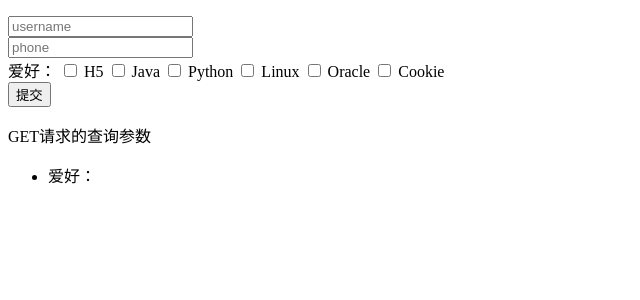
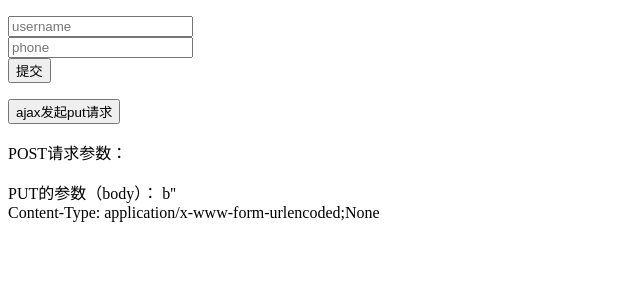
Before and after one commit to disenQF/advanceDjango1, a Django app: page /user/regist/ in a window 1280 px wide. Shown: the top 300 px of the page, without its empty margins (0-640 px from the left). Run offline with Django 3.2, Linux system fonts and the light colour scheme.

Commit message:
post和put请求

```diff
--- a/templates/regist2.html
+++ b/templates/regist2.html
@@ -15,7 +15,12 @@
         <br>
         爱好：
         {% for love in loves %}
-            <input type="checkbox" name="love" value="{{ love }}"> {{ love }}
+            {# 默认选择第一项和最后一项的爱好 #}
+            <input type="checkbox"
+                   {% if forloop.first or forloop.last %}
+                        checked
+                   {% endif %}
+                   name="love" value="{{ love }}"> {{ love }}
         {% endfor %}
         <br>
         <button>提交</button>
--- /dev/null
+++ b/templates/regist3.html
@@ -0,0 +1,58 @@
+<!DOCTYPE html>
+<html lang="en">
+<head>
+    <meta charset="UTF-8">
+    <meta http-equiv="X-UA-Compatible" content="ie=edge">
+    <meta name="viewport" content="width=device-width,initial-scale=1">
+    <title>Regist3</title>
+</head>
+<body>
+<p>
+<form method="post" enctype="application/x-www-form-urlencoded">
+    <input name="name" placeholder="username">
+    <br>
+    <input name="phone" placeholder="phone">
+    <br>
+    <button>提交</button>
+</form>
+</p>
+
+<p>
+    <button onclick="up_ajax()">ajax发起put请求</button>
+    <script>
+        function up_ajax() {
+            data = {
+                name: '李成',
+                phone: '1991828272',
+                loves: ['唱', '跳', 'RAP', '篮球']
+            };
+            fetch('', {
+                method: 'PUT',
+                body: document.forms[0].serialize,
+                headers: {
+                    'Content-Type': 'application/x-www-form-urlencoded'
+                }
+            }).then(response => response.text())
+                .then(html => {
+                    document.write(html)
+                })
+        }
+    </script>
+</p>
+<p>
+    POST请求参数：
+<ul>
+    {% for key, value in request.POST.items %}
+        <li>{{ key }}: {{ value }}</li>
+    {% endfor %}
+</ul>
+</p>
+<p>
+    PUT的参数（body）： {{ request.body }}
+    <br>
+    Content-Type:  {{ request.content_type }};{{ request.encoding }}
+
+</p>
+
+</body>
+</html>
--- a/user/views.py
+++ b/user/views.py
@@ -6,8 +6,14 @@
 
 
 @csrf_exempt
-def regist(request, user_id=None):
+def regist_2(request, user_id=None):
     loves = ['H5', 'Java', 'Python', 'Linux', 'Oracle', 'Cookie']
     # 获取参数名相同的多个参数值
     select_loves = request.GET.getlist('love')
     return render(request, 'regist2.html', locals())
+
+@csrf_exempt
+def regist(request, user_id=None):
+    print(request.POST)
+    print(request.method)
+    return render(request, 'regist3.html', locals())
```
